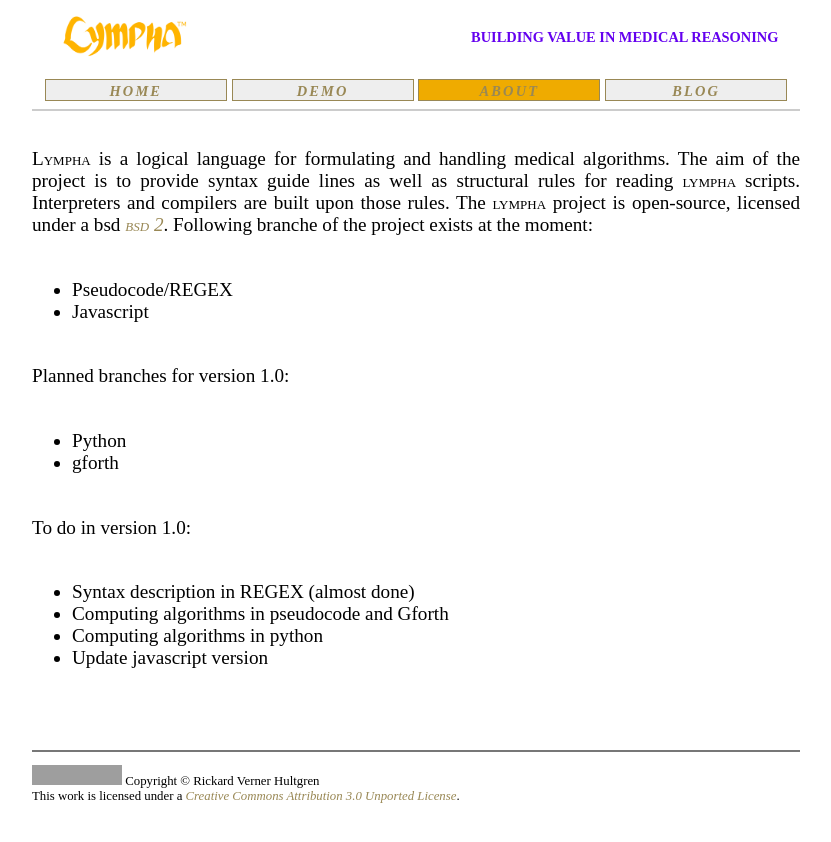
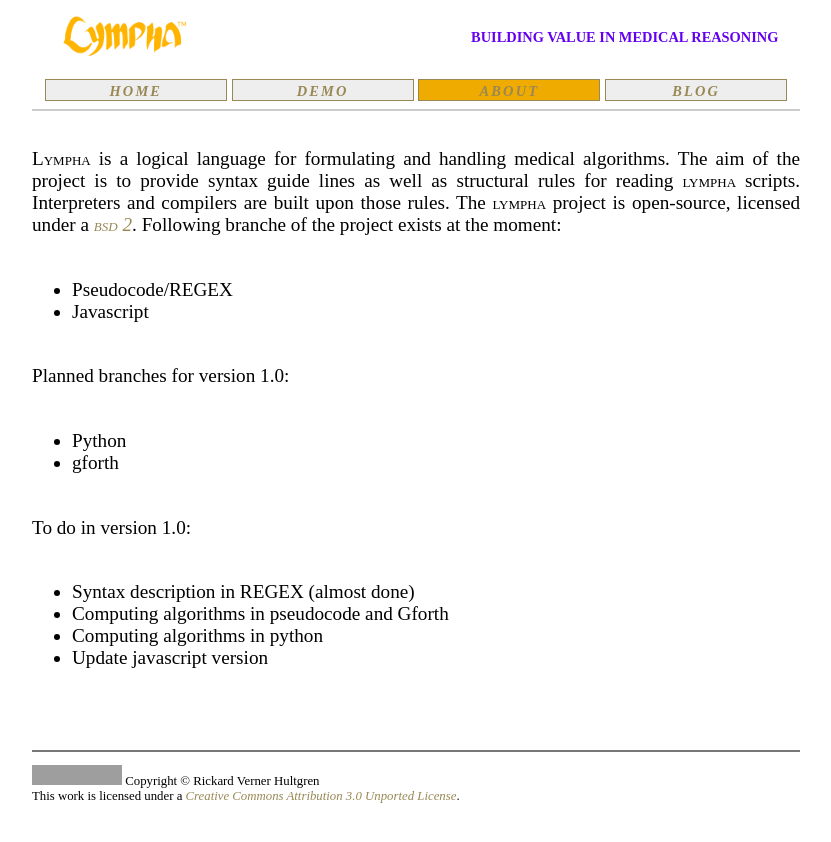
Before and after one commit to RickardHultgren/LYMPHA, a Jekyll site: the page built from about.md, in a window 1280 px wide. Shown: the top 842 px of the page, without its empty margins (224-1055 px from the left). Built offline with Jekyll 4.4.1, drawn with Linux system fonts in a browser that asks for light colours; some web fonts are replaced; our own code applies the rules of GitHub Pages for plain Markdown files; grey boxes are pictures that could not be loaded.

Commit message:
Update about.md

```diff
--- a/about.md
+++ b/about.md
@@ -3,7 +3,7 @@
 document.getElementById( "abouttext").style.color="#000000";
 document.getElementById( "about").className="menu2active";
 </script>
- <span class="sc">Lympha</span> is a logical language for formulating and handling medical algorithms. The aim of the project is to provide syntax guide lines as well as structural rules for reading <span class="sc">lympha</span> scripts. Interpreters and compilers are built upon those rules. The <span class="sc">lympha</span> project is open-source, licensed under a bsd <span class="sc">[bsd 2](http://opensource.org/licenses/BSD-2-Clause)</span>. Following branche of the project exists at the moment:
+ <span class="sc">Lympha</span> is a logical language for formulating and handling medical algorithms. The aim of the project is to provide syntax guide lines as well as structural rules for reading <span class="sc">lympha</span> scripts. Interpreters and compilers are built upon those rules. The <span class="sc">lympha</span> project is open-source, licensed under a <span class="sc">[bsd 2](http://opensource.org/licenses/BSD-2-Clause)</span>. Following branche of the project exists at the moment:
  - Pseudocode/REGEX
  - Javascript
 
```
